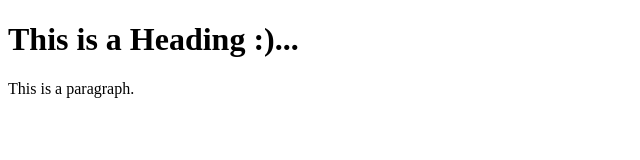
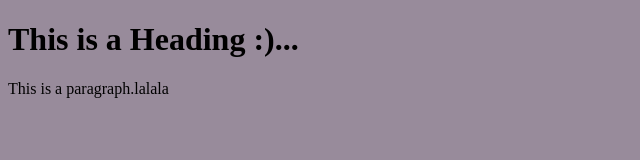
Before and after one commit to galiazoin/test2.12.21, a plain HTML site: page index.html in a window 1280 px wide. Shown: the whole page, without its empty margins (0-640 px from the left). Drawn offline with Linux system fonts and the light colour scheme.

Commit message:
test from vim

```diff
--- a/index.html
+++ b/index.html
@@ -2,11 +2,13 @@
 <html>
 <head>
 <title>Page Title</title>
+
+<link rel="stylesheet" type="text/css" href="mystyle.css">
 </head>
 <body>
 
 <h1>This is a Heading :)...</h1>
-<p>This is a paragraph.</p>
+<p>This is a paragraph.lalala</p>
 
 </body>
 </html>
--- /dev/null
+++ b/mystyle.css
@@ -0,0 +1,3 @@
+body{
+ background: rgb(152, 139, 155);
+}
```
